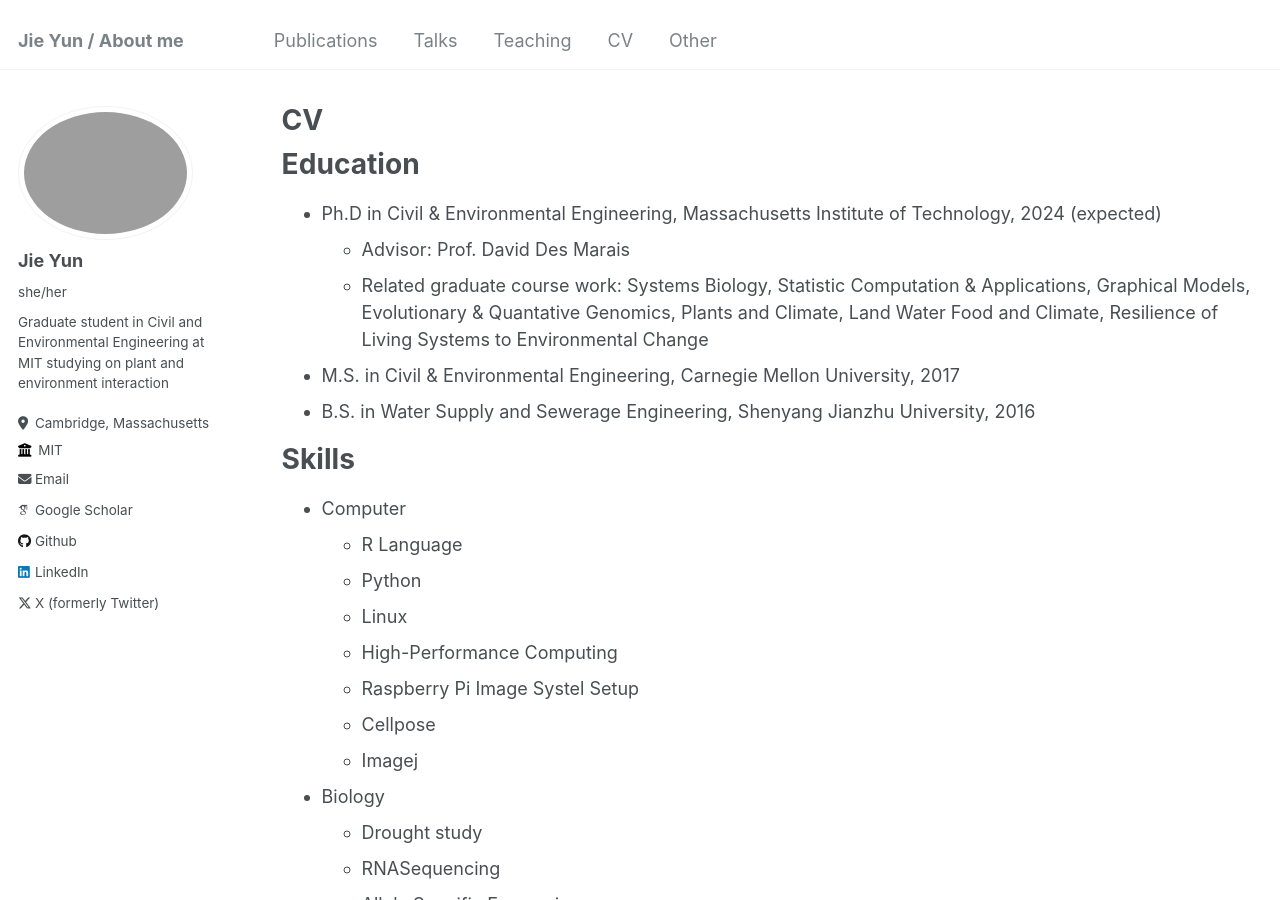
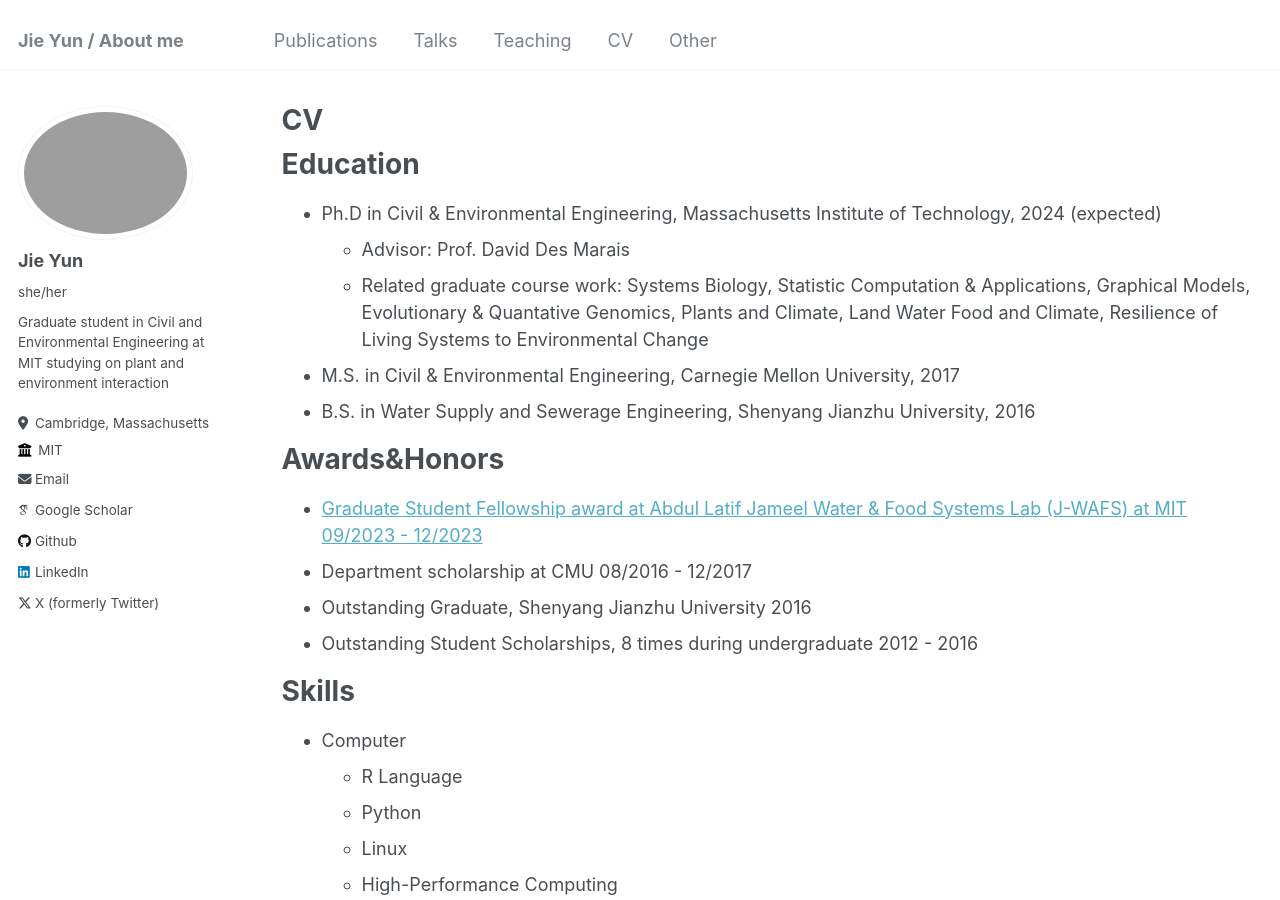
Before and after one commit to jyjiey/jyjiey.github.io, a Jekyll site: the page built from _pages/cv.md, in a window 1280 px wide and 900 px high. Built offline with Jekyll 4.4.1, drawn with Linux system fonts in a browser that asks for light colours; some web fonts are replaced; some of the changed text lies outside the part shown.

Commit message:
Update cv.md

```diff
--- a/_pages/cv.md
+++ b/_pages/cv.md
@@ -16,6 +16,13 @@ Education
   * Related graduate course work: Systems Biology, Statistic Computation & Applications, Graphical Models, Evolutionary & Quantative Genomics, Plants and Climate, Land Water Food and Climate, Resilience of Living Systems to Environmental Change
 * M.S. in Civil & Environmental Engineering, Carnegie Mellon University, 2017
 * B.S. in Water Supply and Sewerage Engineering, Shenyang Jianzhu University, 2016
+
+Awards&Honors
+======
+* [Graduate Student Fellowship award at Abdul Latif Jameel Water & Food Systems Lab (J-WAFS) at MIT 09/2023 - 12/2023](https://news.mit.edu/2023/mit-phd-students-honored-j-wafs-fellows-0413)
+* Department scholarship at CMU 08/2016 - 12/2017
+* Outstanding Graduate, Shenyang Jianzhu University 2016
+* Outstanding Student Scholarships, 8 times during undergraduate 2012 - 2016
 
 Skills
 ======
```
Also changed, not shown: other parts of _pages/cv.md (+0 -7 lines).
